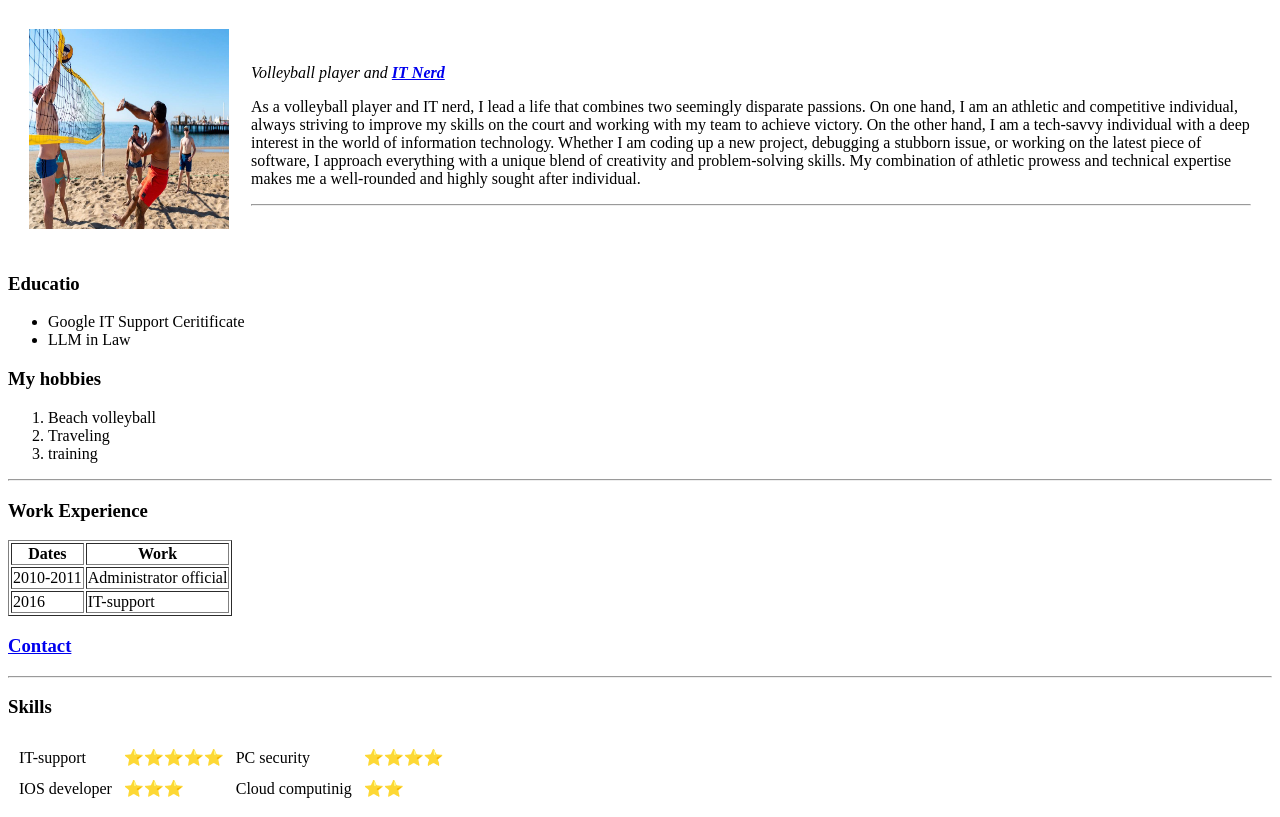
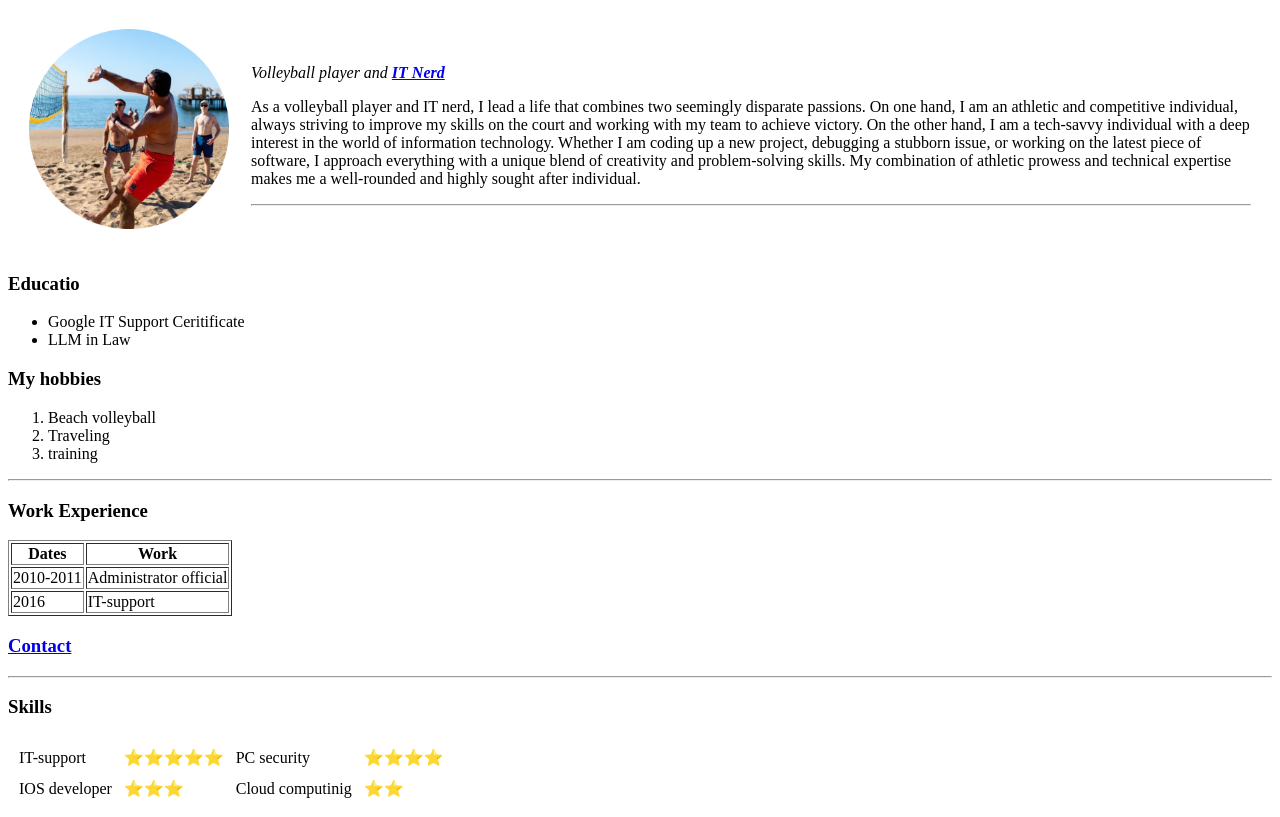
Before and after one commit to leoblixt/cv, a plain HTML site: page index.html in a window 1280 px wide. Drawn offline with Linux system fonts and the light colour scheme.

Commit message:
update images folder

```diff
--- a/index.html
+++ b/index.html
@@ -7,7 +7,7 @@
 <body>
     <table cellspacing="20">
         <tr>
-            <td><img src="images\myfcpic.jpg" alt="my profile pic" style="width:200px;height:200px;"></td>
+            <td><img src="images\myfcpic.png" alt="my profile pic" style="width:200px;height:200px;"></td>
             <td><p><em>Volleyball player and <strong><a href="https://www.facebook.com/leo.blixt2">IT Nerd</a></strong></em></p>
                 <p>As a volleyball player and IT nerd, I lead a life that combines two seemingly disparate passions. On one hand, I am an athletic and competitive individual, always striving to improve my skills on the court and working with my team to achieve victory. On the other hand, I am a tech-savvy individual with a deep interest in the world of information technology. Whether I am coding up a new project, debugging a stubborn issue, or working on the latest piece of software, I approach everything with a unique blend of creativity and problem-solving skills. My combination of athletic prowess and technical expertise makes me a well-rounded and highly sought after individual.</p>
                 <hr></td>
```
